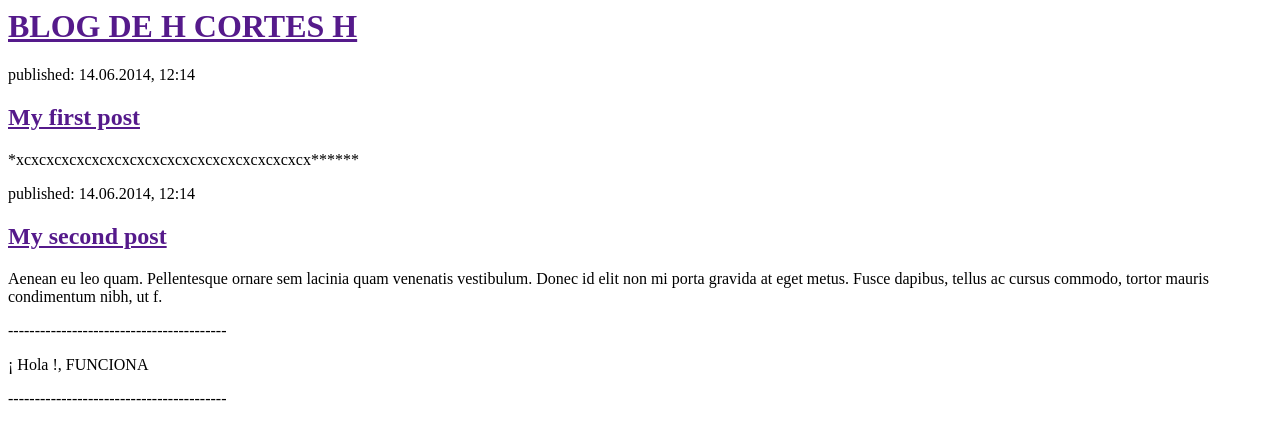
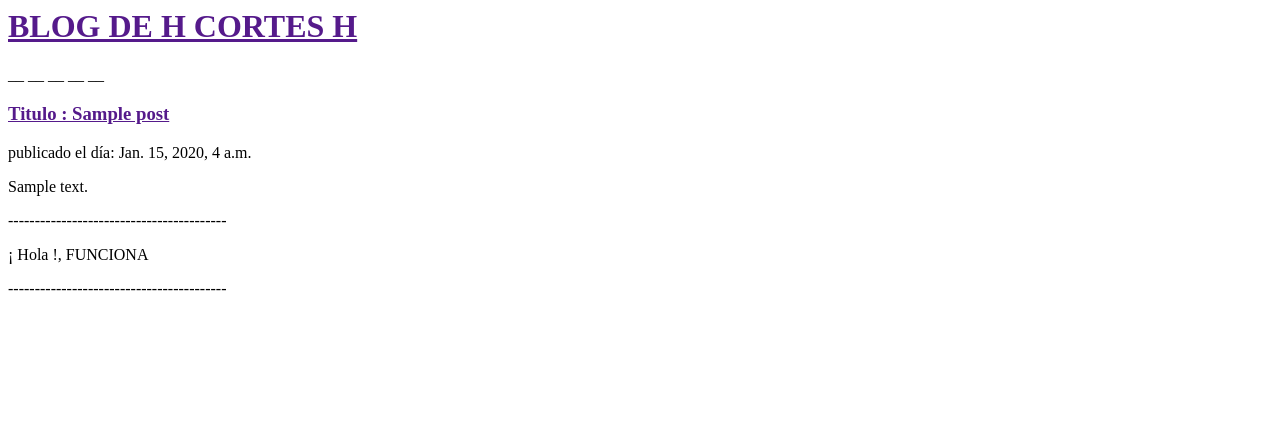
Before and after one commit to HCortesH/my-first-blog, a Django app: template miblog/templates/miblog/post_list.html in a window 1280 px wide. Shown: the top 440 px of the page. Run offline with Django 3.2, Linux system fonts and the light colour scheme; the template is opened without the code that fills it: values that come from a table or form of the project are taken from there, others are empty; tables that the repository leaves empty hold one stand-in row (values such as "Sample post"); parts of the project's set-up code (start-up, migrations or seed data) failed here and were passed over.

Commit message:
Cambio el HTMLcap 18

```diff
--- a/miblog/templates/miblog/post_list.html
+++ b/miblog/templates/miblog/post_list.html
@@ -1,26 +1,22 @@
 <html>
     <head>
-        <title>:) BLOG DE H CORTES H</title>
+        <title>:) El blog de H CORTES H ... </title>
     </head>
     <body>
 
-      <div>
-                  <h1><a href="">BLOG DE H CORTES H</a></h1>
-              </div>
-
-              <div>
-                  <p>published: 14.06.2014, 12:14</p>
-                  <h2><a href="">My first post</a></h2>
-                  <p>*xcxcxcxcxcxcxcxcxcxcxcxcxcxcxcxcxcxcxcx******</p>
-              </div>
-
-              <div>
-                  <p>published: 14.06.2014, 12:14</p>
-                  <h2><a href="">My second post</a></h2>
-                  <p>Aenean eu leo quam. Pellentesque ornare sem lacinia quam venenatis vestibulum. Donec id elit non mi porta gravida at eget metus. Fusce dapibus, tellus ac cursus commodo, tortor mauris condimentum nibh, ut f.</p>
-              </div>
+    <div>
+        <h1><a href="">BLOG DE H CORTES H</a></h1>
+    </div>
 
 
+{%for post in posts %}
+    <div>
+<p>__ __ __ __ __</p>
+    <h3><a href="">Titulo : {{post.title}}</a></h3>
+    <p>publicado el día: {{ post.published_date}}<p>
+    <p>{{post.text|linebreaks}}</p>
+    </div>
+{% endfor %}
 
 
         <p>-----------------------------------------</p>
```
Also changed, not shown: miblog/views.py (+3 -5 lines).
